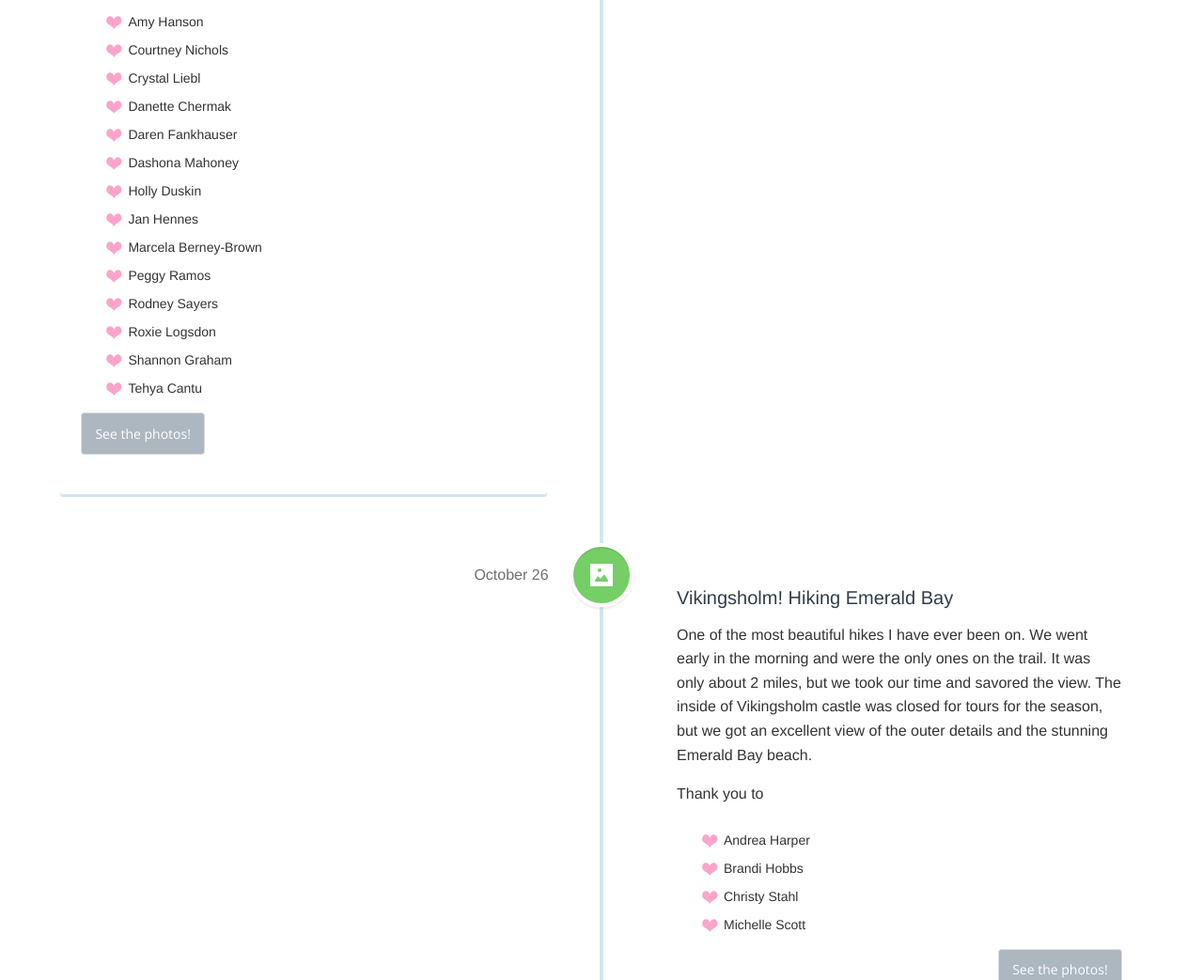
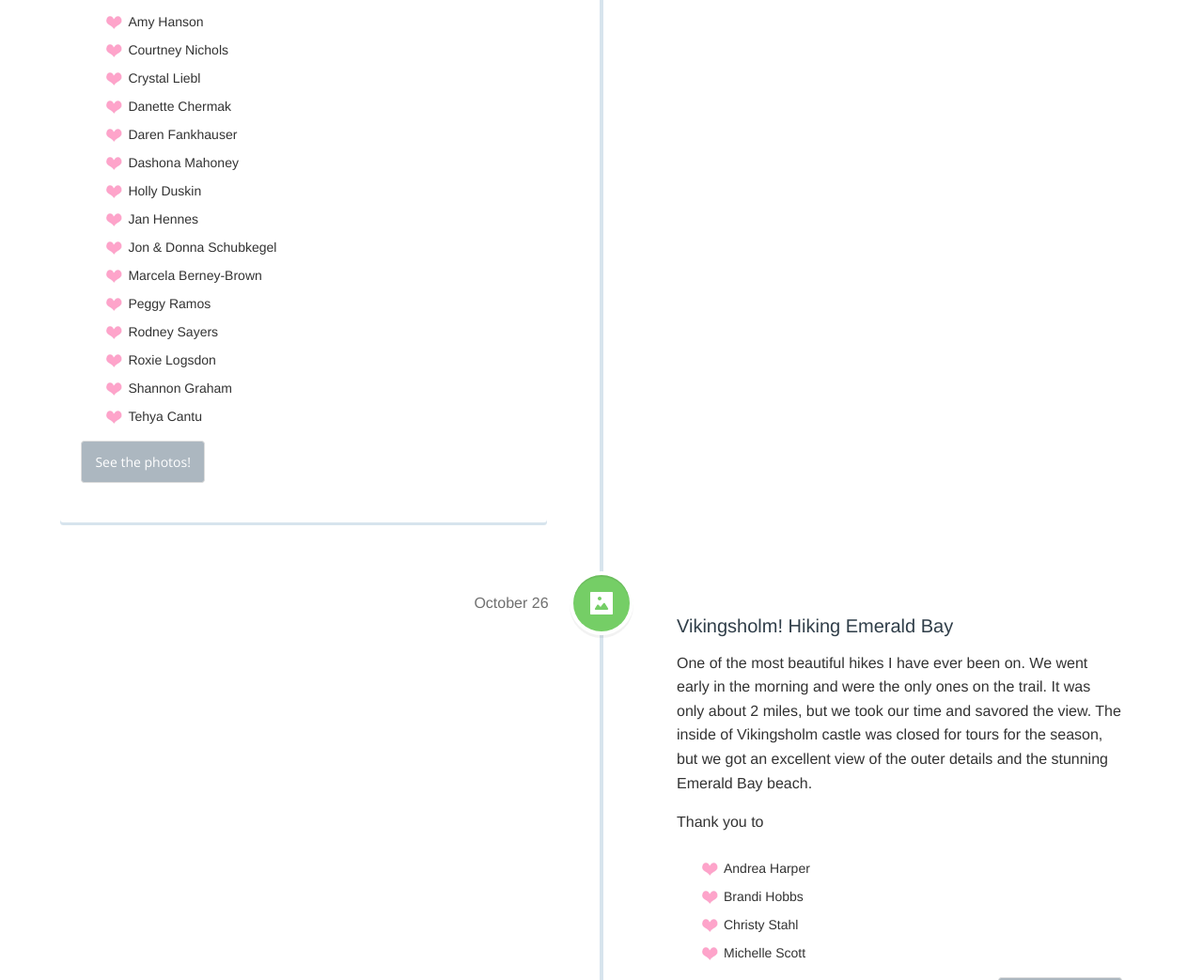
Before and after one commit to michelle-lawrence/vanoverloop-2016, a plain HTML site: page index.html in a window 1280 px wide. Shown: the part 1646-2689 px from the top of the page at 94% size. Drawn offline with nearby package versions, Linux system fonts and the light colour scheme; a web font is replaced by a local one.

Commit message:
Added name to Tahoe list

```diff
--- a/index.html
+++ b/index.html
@@ -82,6 +82,7 @@
 						<li>Dashona Mahoney</li>
 						<li>Holly Duskin</li>
 						<li>Jan Hennes</li>
+						<li>Jon & Donna Schubkegel
 						<li>Marcela Berney-Brown</li>
 						<li>Peggy Ramos</li>
 						<li>Rodney Sayers</li>
```
Also changed, not shown: 1 other file.
